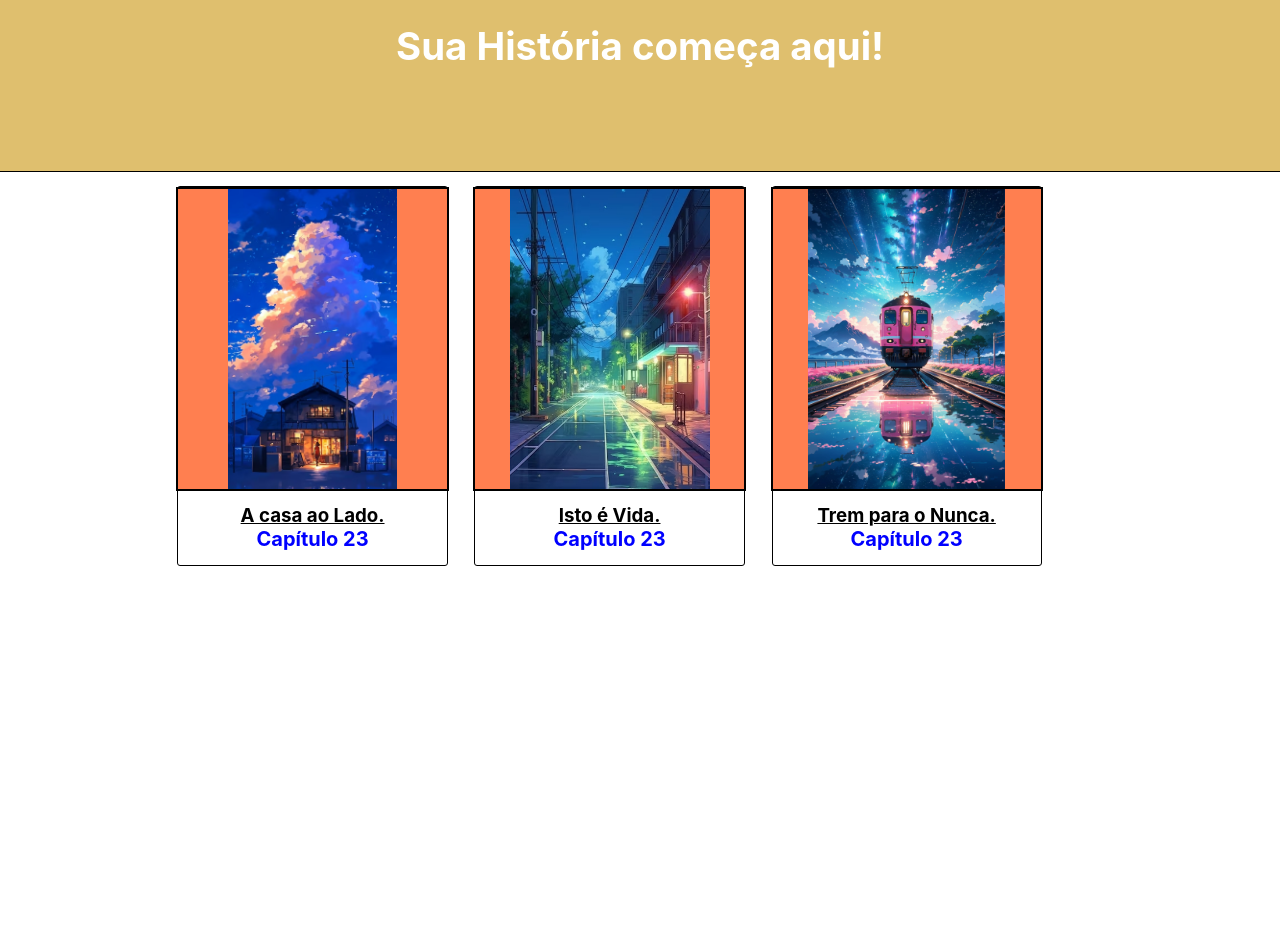
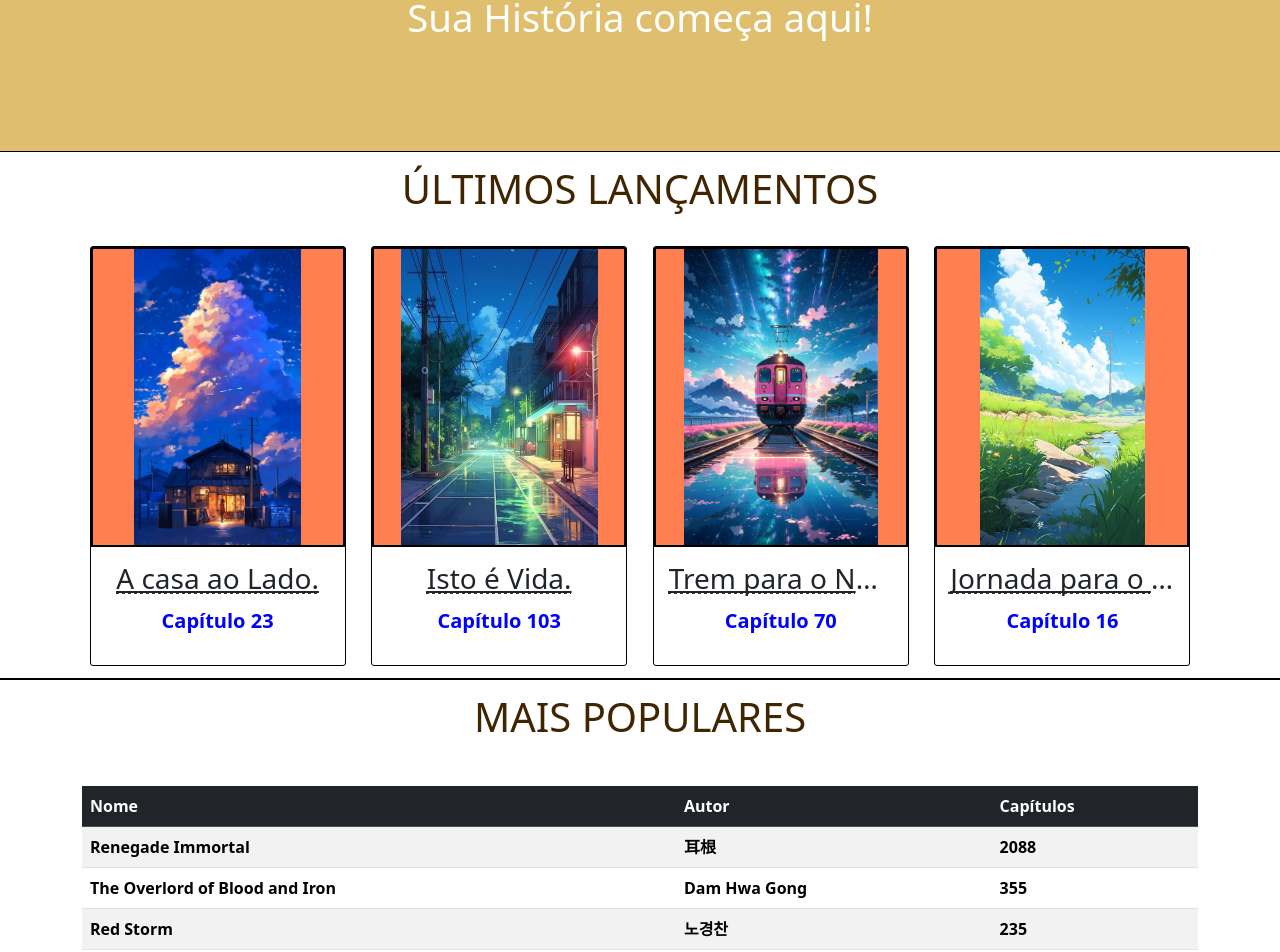
Before and after one commit to Wilson-Pedro/novelbr, a React (Create React App) app in the folder front/: page / in a window 1280 px wide. Shown: the part 196-1148 px from the top of the page. Before the commit the page ends 800 px from the top, so only its background shows below. Built offline with nearby package versions, Linux system fonts and the light colour scheme.

Commit message:
feat: adding bootstrap and Table layout

```diff
--- a/front/package.json
+++ b/front/package.json
@@ -3,6 +3,7 @@
   "version": "0.1.0",
   "private": true,
   "dependencies": {
+    "bootstrap": "^5.3.3",
     "cra-template": "1.3.0",
     "react": "^19.0.0",
     "react-dom": "^19.0.0",
--- a/front/src/component/cards/Card.jsx
+++ b/front/src/component/cards/Card.jsx
@@ -1,15 +1,15 @@
 import React from 'react';
 import styles from './Card.module.css';
 
-export default function Card({ imagePath="", title="" }) {
+export default function Card({ imagePath="", title="", charpter=0 }) {
     return(
         <div className={styles.containerCard}>
             <div className={styles.containerImage}>
                 <img className={styles.responsiveImage} src={imagePath} />
             </div>
             <div className={styles.containerInfo}>
-                <h3>{title}</h3>
-                <p>Capítulo 23</p>
+                <h3><abbr title={title}>{title}</abbr></h3>
+                <p>Capítulo {charpter}</p>
             </div>
         </div>
     );
--- a/front/src/component/cards/Card.module.css
+++ b/front/src/component/cards/Card.module.css
@@ -7,6 +7,13 @@
     border-radius: 3px;
     width: 20%;
     margin: 1%;
+    cursor: pointer;
+    position: relative;
+}
+
+.containerCard:hover {
+    transform: scale(1.05);
+    box-shadow: 0 8px 16px rgba(0, 0, 0, 0.3);
     cursor: pointer;
 }
 
@@ -26,15 +33,30 @@
 }
 
 .containerInfo {
-    display: center;
+    display: flex;
     align-items: center;
     text-align: center;
+    text-align: center;
+    flex-direction: column;
     padding: 5%;
-    height: 40%;
+    max-height: 40%;
+    width: 100%;
+    font-size: clamp(16px, 2.5vw, 32px);
 }
 
+/* text-decoration: underline;
+white-space: nowrap; Evita que o texto quebre em várias linhas
+overflow: hidden; Esconde o excesso
+text-overflow: ellipsis; Adiciona "..." quando o texto for longo
+max-width: 100%; Garante que o texto não ultrapasse a div */
+
 .containerInfo h3 {
+    padding: 1%;
     text-decoration: underline;
+    white-space: nowrap;
+    overflow: hidden;
+    text-overflow: ellipsis;
+    max-width: 100%
 }
 
 .containerInfo p {
--- /dev/null
+++ b/front/src/layout/table/Table.jsx
@@ -0,0 +1,37 @@
+import React from 'react';
+import 'bootstrap/dist/css/bootstrap.min.css';
+import styles from './Table.module.css';
+
+export default function Table() {
+    return(
+        <div className="container mt-4">
+            {/* <h2 className="mb-3">Mais Populares</h2> */}
+            <table className="table table-striped table-hover">
+                <thead className="table-dark">
+                    <tr>
+                        <th>Nome</th>
+                        <th>Autor</th>
+                        <th>Capítulos</th>
+                    </tr>
+                </thead>
+                <tbody>
+                    <tr>
+                        <th>Renegade Immortal</th>
+                        <th>耳根</th>
+                        <th>2088</th>
+                    </tr>
+                    <tr>
+                        <th>The Overlord of Blood and Iron</th>
+                        <th>Dam Hwa Gong</th>
+                        <th>355</th>
+                    </tr>
+                    <tr>
+                        <th>Red Storm</th>
+                        <th>노경찬</th>
+                        <th>235</th>
+                    </tr>
+                </tbody>
+            </table>
+        </div>
+    );
+}
--- /dev/null
+++ b/front/src/layout/table/Table.module.css
@@ -0,0 +1,3 @@
+th {
+    cursor: pointer;
+}
--- a/front/src/screens/Home/Home.jsx
+++ b/front/src/screens/Home/Home.jsx
@@ -2,9 +2,11 @@ import React from 'react';
 import Navbar from '../../layout/navbar/Navbar';
 import Card from '../../component/cards/Card';
 import styles from './Home.module.css';
+import Table from './../../layout/table/Table';
 import imagePath1 from '../../assets/A_casa_ao_lado.jpg';
 import imagePath2 from '../../assets/Isto é vida.jpg';
 import imagePath3 from '../../assets/Trem para o Nunca.jpg';
+import imagePath4 from '../../assets/Jornada para o Além.jpg';
 
 export default function Home() {
     return(
@@ -16,20 +18,37 @@ export default function Home() {
                 <h1>Sua História começa aqui!</h1>
             </section>
             <div className={styles.lastReleases}>
+                <div className={styles.divTitle}>
+                    <h1>ÚLTIMOS LANÇAMENTOS</h1>
+                </div>
+                <div className={styles.cardContainer}>
                     <Card
                         imagePath={imagePath1}
                         title="A casa ao Lado."
+                        charpter={23}
                     />
-
                     <Card
                         imagePath={imagePath2}
                         title="Isto é Vida."
+                        charpter={103}
                     />
-
                     <Card
                         imagePath={imagePath3}
                         title="Trem para o Nunca."
+                        charpter={70}
                     />
+                    <Card
+                        imagePath={imagePath4}
+                        title="Jornada para o Além."
+                        charpter={16}
+                    />
+                </div>
+            </div>
+            <div className={styles.morePopular}>
+                <div className={styles.divTitle}>
+                    <h1>MAIS POPULARES</h1>
+                </div>
+                <Table />
             </div>
 
         </div>
--- a/front/src/screens/Home/Home.module.css
+++ b/front/src/screens/Home/Home.module.css
@@ -4,7 +4,7 @@
 }
 
 .container {
-    width: 95.25%;
+    width: 100%;
     min-height: 200%;
     display: flex;
     justify-content: center;
@@ -18,7 +18,7 @@
     width: 100%;
     max-width: 100%;
     margin: 0 auto;
-    padding: 2.5%;
+    padding: .5%;
     background-image: linear-gradient(rgb(233, 158, 18), rgb(141, 96, 13));
     border-bottom: 1px solid black;
 }
@@ -27,7 +27,7 @@ section {
     background-color: rgb(223, 191, 110);
     color: white;
     text-align: center;
-    width: 105%;
+    width: 100%;
     margin: auto;
     background-attachment: fixed;
     border-bottom: 1px solid black;
@@ -43,9 +43,38 @@ section > h1 {
     display: flex;
     justify-content: center;
     align-items: center;
+    flex-direction: column;
+    width: 100%;
+    height: 50%;
+    border-bottom: 2px solid black;
+}
+
+.divTitle {
+    width: 87%;
+    text-align: center;
+    padding: 1%;
+    color: rgb(63, 37, 0);
+    font-weight: bold;
+    font-size: 108%;
+}
+
+.cardContainer {
+    display: flex;
+    justify-content: center;
+    align-items: center;
     flex-direction: row;
-    width: 110%;
+    width: 100%;
+    flex-wrap: wrap;
+}
+
+.morePopular {
+    display: flex;
+    justify-content: center;
+    align-items: center;
+    flex-direction: column;
+    width: 100%;
     height: 50%;
+    border-bottom: 2px solid black;
 }
 
 /* @media (max-width: 70%) {
```
Also changed, not shown: front/src/assets/Jornada para o Além.jpg (added), 1 other file (tests, documents, lock files or other folders). Lines whose indentation alone changed are shown as unchanged.
